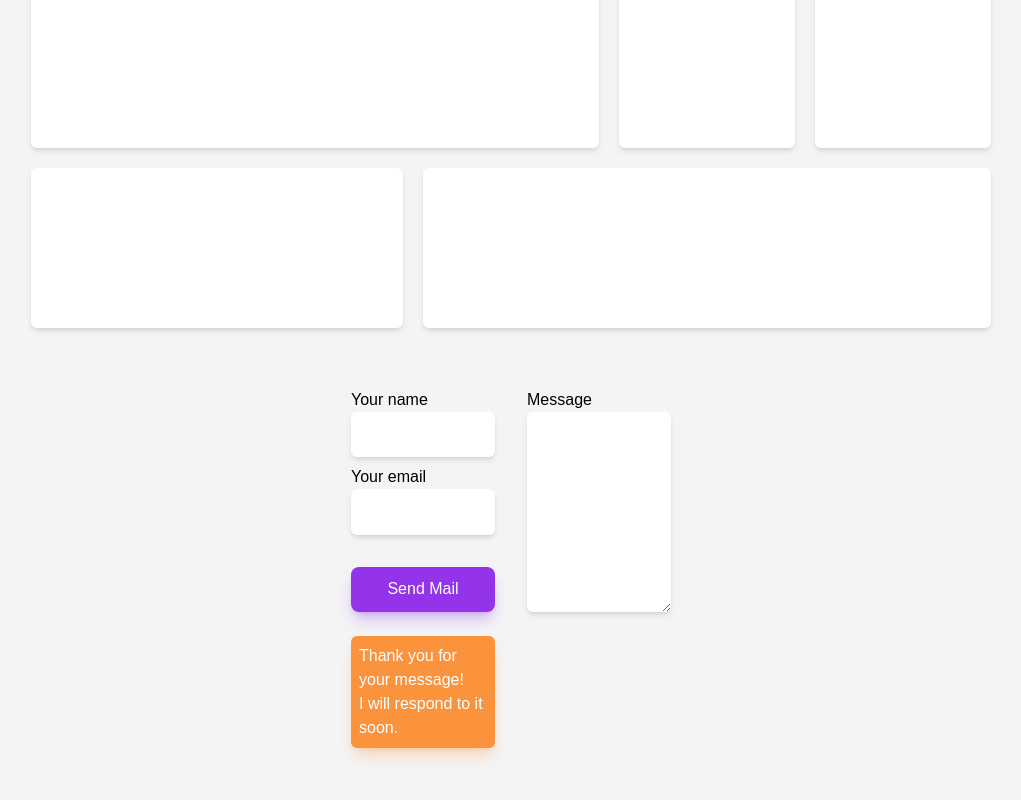
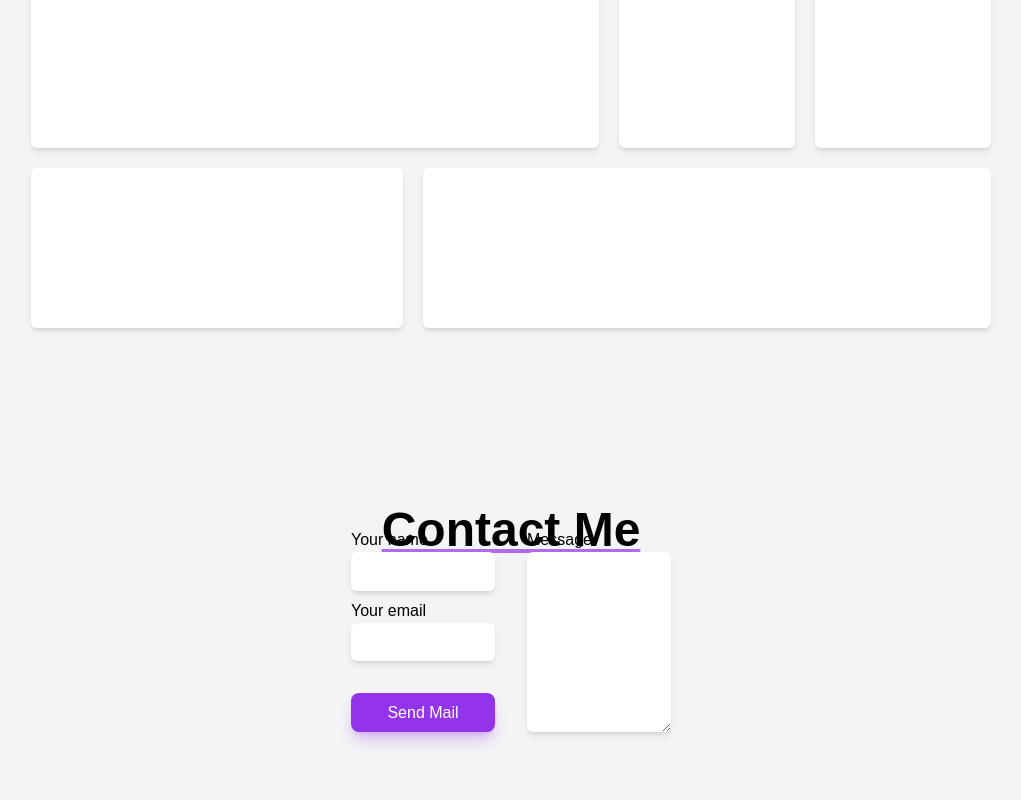
Before and after one commit to Matdrox/portfolio, a React (Create React App) app: page / in a window 1280 px wide. Shown: the part 880-1680 px from the top of the page, without its empty margins (129-1150 px from the left). Built offline with nearby package versions, Linux system fonts and the light colour scheme.

Commit message:
Updated Contact Form

```diff
--- a/src/components/Page3.js
+++ b/src/components/Page3.js
@@ -3,7 +3,11 @@ import emailjs from '@emailjs/browser';
 import Button from './buttons/Button';
 
 const Result = () => {
-  return <p>Thank you for your message! <br/> I will respond to it soon.</p>;
+  return (
+    <div className='text-white p-2 bg-orange-400 shadow-lg shadow-orange-400/30 rounded-md w-full h-max'>
+      Thank you for your message! <br /> I will respond to it soon.
+    </div>
+  );
 };
 
 const Page3 = () => {
@@ -34,13 +38,15 @@ const Page3 = () => {
 
   setTimeout(() => {
     setResult(false);
-  }, 10000);
+  }, 50000);
 
   return (
-    // <div className='mt-24 flex justify-center'>
     <div className='-mt-60 grid place-items-center h-screen'>
+      <h1 className='mt-60 -mb-96 text-5xl font-extrabold underline decoration-purple-600/70'>
+        Contact Me
+      </h1>
       <form
-        className='grid gap-8 w-1/4 h-1/4 lg:grid-cols-4 lg:grid-rows-3'
+        className='grid gap-8 w-1/4 h-1/3 lg:grid-cols-4 lg:grid-rows-3'
         ref={form}
         onSubmit={sendEmail}
       >
@@ -78,12 +84,16 @@ const Page3 = () => {
 
         <div className='lg:col-span-2'>
           <br />
-          <Button type='submit' text={result ? <Result/> : 'Send Mail'} width='100%' height='100%' />
-          <br/>
-          <div className='text-white p-2 bg-orange-400 shadow-lg shadow-orange-400/30 rounded-md w-full h-max'>
-            {/* {result ? <Result /> : null} */}
-            <Result/>
-          </div>
+          <Button
+            type='submit'
+            text='Send Mail'
+            width='100%'
+            height='100%'
+          />
+          <br />
+          <>
+            {result ? <Result /> : null}
+          </>
         </div>
       </form>
     </div>
```
